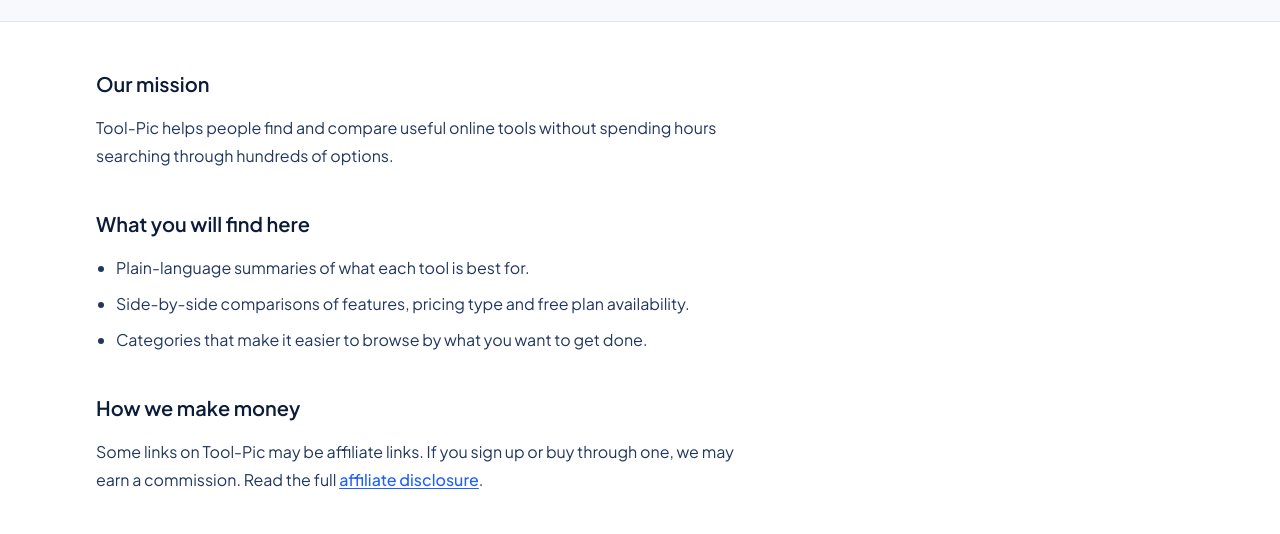
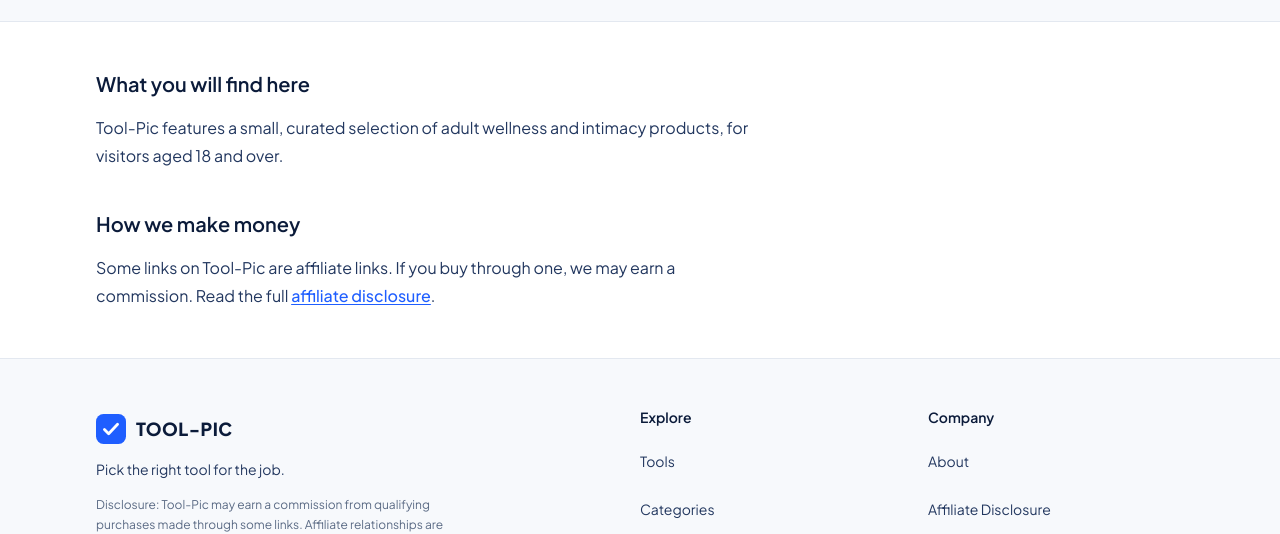
Before and after one commit to MrPee309/Tool-pic, a Next.js app: page /about in a window 1280 px wide. Shown: the part 272-806 px from the top of the page. Built offline with nearby package versions, Linux system fonts and the light colour scheme; no server answers.

Commit message:
Add files via upload

```diff
--- a/app/about/page.tsx
+++ b/app/about/page.tsx
@@ -4,8 +4,7 @@
 
 export const metadata: Metadata = {
   title: "About Tool-Pic",
-  description:
-    "Tool-Pic helps people find and compare useful online tools without spending hours searching through hundreds of options.",
+  description: "Tool-Pic features adult wellness and intimacy products for visitors aged 18 and over.",
   alternates: { canonical: "/about" },
   openGraph: { title: "About Tool-Pic", url: "/about" },
 };
@@ -20,24 +19,16 @@
       />
       <div className="container-page py-10 sm:py-12">
         <div className="prose-page">
-          <h2 className="!mt-0">Our mission</h2>
+          <h2 className="!mt-0">What you will find here</h2>
           <p>
-            Tool-Pic helps people find and compare useful online tools without spending hours
-            searching through hundreds of options.
+            Tool-Pic features a small, curated selection of adult wellness and intimacy products, for
+            visitors aged 18 and over.
           </p>
-
-          <h2>What you will find here</h2>
-          <ul>
-            <li>Plain-language summaries of what each tool is best for.</li>
-            <li>Side-by-side comparisons of features, pricing type and free plan availability.</li>
-            <li>Categories that make it easier to browse by what you want to get done.</li>
-          </ul>
 
           <h2>How we make money</h2>
           <p>
-            Some links on Tool-Pic may be affiliate links. If you sign up or buy through one, we may
-            earn a commission. Read the full{" "}
-            <Link href="/affiliate-disclosure">affiliate disclosure</Link>.
+            Some links on Tool-Pic are affiliate links. If you buy through one, we may earn a
+            commission. Read the full <Link href="/affiliate-disclosure">affiliate disclosure</Link>.
           </p>
         </div>
       </div>
```
